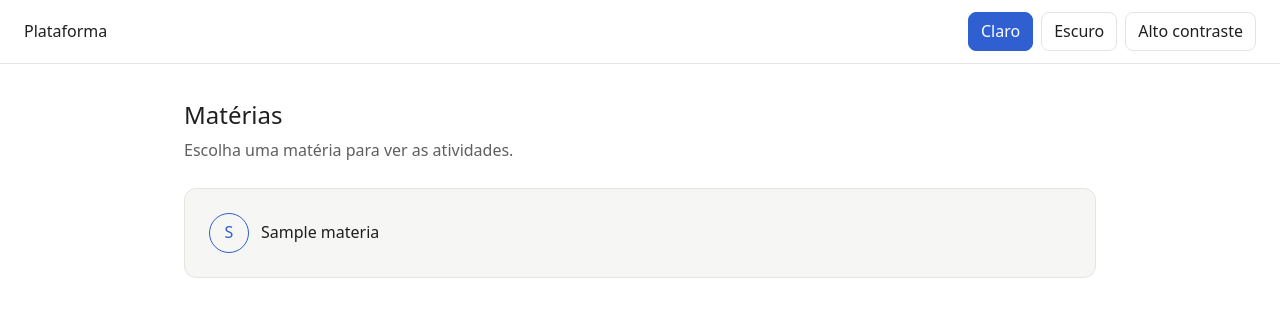
After one commit to AlvesIsaqueP/plataforma-neurodivergentes, a Django app: page / in a window 1280 px wide. The commit adds this page. Shown: the top 317 px of the page. Run offline with Django 5.2, Linux system fonts and the light colour scheme; a user stored in the database is signed in; tables that the repository leaves empty hold one stand-in row (values such as "Sample post").

Commit message:
Mais funcionalidades visuais, agora o DJANGO puxa o visual CSS

```diff
--- /dev/null
+++ b/atividades/templates/atividades/home.html
@@ -0,0 +1,19 @@
+{% extends "base.html" %}
+
+{% block titulo %}Matérias{% endblock %}
+
+{% block conteudo %}
+<h1>Matérias</h1>
+<p class="suave">Escolha uma matéria para ver as atividades.</p>
+
+<ul class="grade-materias">
+    {% for materia in materias %}
+    <li class="cartao cartao-materia">
+        <span class="inicial" aria-hidden="true">{{ materia.nome|first }}</span>
+        <span class="nome-materia">{{ materia.nome }}</span>
+    </li>
+    {% empty %}
+    <li class="cartao">Nenhuma matéria cadastrada ainda.</li>
+    {% endfor %}
+</ul>
+{% endblock %}
--- a/atividades/views.py
+++ b/atividades/views.py
@@ -1,3 +1,5 @@
+from django.shortcuts import render
+from django.contrib.auth.decorators import login_required
 from rest_framework import viewsets
 from .models import Materia, Atividade, Questao, Progresso
 from .serializers import (
@@ -23,3 +25,8 @@ class QuestaoViewSet(viewsets.ModelViewSet):
 class ProgressoViewSet(viewsets.ModelViewSet):
     queryset = Progresso.objects.all()
     serializer_class = ProgressoSerializer
+
+@login_required
+def home(request):
+    materias = Materia.objects.all()
+    return render(request, 'atividades/home.html', {'materias': materias})
--- a/core/settings.py
+++ b/core/settings.py
@@ -135,3 +135,5 @@ MAILERS = {
         'BACKEND': 'django.core.mail.backends.console.EmailBackend',
     },
 }
+LOGIN_URL = 'login'
+LOGIN_REDIRECT_URL = 'home'
--- a/core/urls.py
+++ b/core/urls.py
@@ -17,6 +17,7 @@ Including another URLconf
 from django.contrib import admin
 from django.urls import path, include
 from django.contrib.auth import views as auth_views
+from atividades import views as atividades_views
 
 urlpatterns = [
     path('admin/', admin.site.urls),
@@ -24,4 +25,5 @@ urlpatterns = [
     path('api/', include('usuarios.urls')),
     path('api/', include('atividades.urls')),
     path('login/', auth_views.LoginView.as_view(template_name='usuarios/login.html'), name='login'),
+    path('', atividades_views.home, name='home'),
 ]
--- a/static/css/estilo.css
+++ b/static/css/estilo.css
@@ -170,3 +170,34 @@ h1 {
     padding: 0.75rem 1rem;
     margin-bottom: 1rem;
 }
+.grade-materias {
+    list-style: none;
+    margin: 0;
+    padding: 0;
+    display: grid;
+    grid-template-columns: repeat(auto-fit, minmax(180px, 1fr));
+    gap: 1rem;
+}
+
+.cartao-materia {
+    display: flex;
+    align-items: center;
+    gap: 0.75rem;
+}
+
+.inicial {
+    width: 2.5rem;
+    height: 2.5rem;
+    border-radius: 50%;
+    border: var(--espessura) solid var(--destaque);
+    color: var(--destaque);
+    display: flex;
+    align-items: center;
+    justify-content: center;
+    font-weight: 500;
+    flex-shrink: 0;
+}
+
+.nome-materia {
+    font-weight: 500;
+}
```
